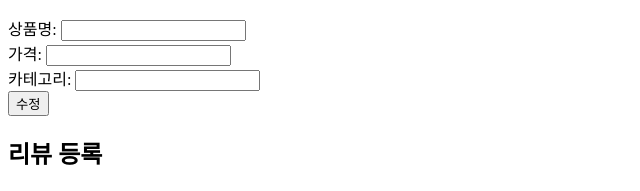
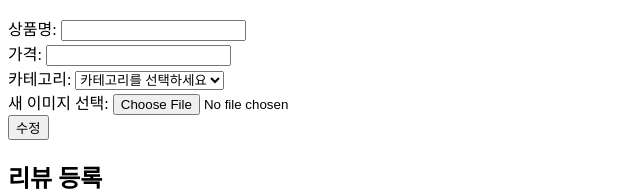
Before and after one commit to Betyani/TeamPj_vsc, a React (Create React App) app: page / in a window 1280 px wide. Shown: the part 345-536 px from the top of the page, without its empty margins (0-640 px from the left). Built offline with nearby package versions, Linux system fonts and the light colour scheme; no server answers.

Commit message:
이미지 수정 기능 추가

```diff
--- a/src/board/BoardModify.js
+++ b/src/board/BoardModify.js
@@ -49,7 +49,7 @@ export default function BoardModify({ id }) {
     //입력값 실시간 반영
     const handleChange = (e) => {
         const { name, value } = e.target;
-        setReview({ ...review, [name]: value }); //입력값만 덮어쓰기
+        setReview(prev => ({ ...prev, [name]: value })); //입력값만 덮어쓰기
     }
 
     return (
--- a/src/board/BoardRegister.js
+++ b/src/board/BoardRegister.js
@@ -29,7 +29,7 @@ export default function BoardRegister({ productId }) {
     //입력값 실시간 반영
     const handleChange = (e) => {
         const { name, value } = e.target;
-        setReview({ ...review, [name]: value });  //입력값만 덮어쓰기
+        setReview(prev => ({ ...prev, [name]: value }));  //입력값만 덮어쓰기
     }
 
     return (
--- a/src/product/ProductModify.js
+++ b/src/product/ProductModify.js
@@ -5,8 +5,12 @@ export default function ProductModify({ id }) {
     const [product, setProduct] = useState({
         name: "",
         price: "",
-        category: ""
+        category: "",
+        imageUrl: ""
     });
+
+    const [file, setFile] = useState(null);
+    const [previewUrl, setPreviewUrl] = useState("");
 
     //id값이 변할 때마다 실행
     useEffect(() => {
@@ -18,12 +22,7 @@ export default function ProductModify({ id }) {
                     {
                         params: { id }
                     });
-                setProduct({
-                    id: response.data.id,
-                    name: response.data.name,
-                    price: response.data.price,
-                    category: response.data.category
-                }); // id값을 추가하고 product에 저장
+                setProduct(response.data);
                 console.log("불러온 상품: ", response.data);
             } catch (error) {
                 console.log("실패", error);
@@ -35,24 +34,73 @@ export default function ProductModify({ id }) {
     }, [id]);
 
     const handleSubmit = async (e) => {
-        e.preventDefault(); //제출시 페이지 새로고침 방지
+        e.preventDefault(); //제출 시 페이지 새로고침 방지
+
+        let fileName = null;
+
+        if (file) {
+            const formData = new FormData();
+            formData.append("file", file);
+
+            try {
+                const fileUploadRespone = await axios.post("http://localhost:8080/cal/image/upload", formData);
+                fileName = fileUploadRespone.data.fileName;
+            } catch (error) {
+                console.error("업로드 실패", error);
+                return;
+            }
+
+        }
+
 
         try {
-            console.log("보낼 값:", product);
-            const response = await axios.post('http://localhost:8080/cal/product/modify', product);
-            setProduct({ name: "", price: "", category: "" });
+            const productWithImage = { ...product, imageUrl: fileName };
+            console.log("보낼 값:", productWithImage);
+            const response = await axios.post('http://localhost:8080/cal/product/modify', productWithImage);
+            setProduct({ name: "", price: "", category: "" }); //입력창 초기화
+            setFile(null);
+
+            if (previewUrl) {
+                URL.revokeObjectURL(previewUrl); // 이전 이미지 메모리 해제
+            }
+            setPreviewUrl("");
             console.log("등록 성공");
         } catch (error) {
             console.error('오류남: ', error);
-            alert("수정 실패");
+            alert("등록 실패");
         }
     };
 
     //입력값 실시간 반영
     const handleChange = (e) => {
         const { name, value } = e.target;
-        setProduct({ ...product, [name]: value }); //입력값만 덮어쓰기
+        setProduct(prev => ({ ...prev, [name]: value })); //입력값만 덮어쓰기
     }
+
+        const handleFileChange = (e) => {
+        const newFile = e.target.files[0];
+        if (!newFile) {
+            setFile(null);
+
+            if (previewUrl) {
+                URL.revokeObjectURL(previewUrl);
+                setPreviewUrl("");
+            }
+
+            return;
+        }
+        setFile(newFile);
+
+        if (previewUrl) {
+            URL.revokeObjectURL(previewUrl);
+        }
+
+        const newUrl = URL.createObjectURL(newFile);
+
+        setPreviewUrl(newUrl);
+
+    };
+
 
     return (
         <>
@@ -68,8 +116,35 @@ export default function ProductModify({ id }) {
                 </div>
                 <div>
                     <label>카테고리: </label>
-                    <input type="text" name="category" value={product.category} onChange={handleChange} required />
+                    <select id="categorySelect" name="category" value={product.category} onChange={handleChange}>
+                        <option value="">카테고리를 선택하세요</option>
+                        <option value="도시락/조리면">도시락/조리면</option>
+                        <option value="삼각김밥/김밥">삼각김밥/김밥</option>
+                        <option value="샌드위치/햄버거">샌드위치/햄버거</option>
+                        <option value="음료수/아이스크림">음료수/아이스크림</option>
+                        <option value="과자/디저트">과자/디저트</option>
+                        <option value="기타">기타</option>
+                    </select>
                 </div>
+            <div>
+                <label>새 이미지 선택: </label>
+                <input type="file" onChange={handleFileChange} />
+            </div>
+
+            <div>
+                {/* 새로 선택한 이미지 미리보기 또는 기존 이미지 */}
+                {previewUrl ? (
+                    <img src={previewUrl} alt="미리보기" width="200" />
+                ) : (
+                    product.imageUrl && (
+                        <img
+                            src={`http://localhost:8080/cal/image/load/${product.imageUrl}`}
+                            alt={product.name}
+                            width="200"
+                        />
+                    )
+                )}
+            </div>
                 <div>
                     <button type="submit">
                         수정
--- a/src/product/ProductRegister.js
+++ b/src/product/ProductRegister.js
@@ -55,7 +55,7 @@ export default function ProductRegister() {
     //입력값 실시간 반영
     const handleChange = (e) => {
         const { name, value } = e.target;
-        setProduct({ ...product, [name]: value });  //입력값만 덮어쓰기
+        setProduct(prev => ({ ...prev, [name]: value }));  //입력값만 덮어쓰기
     }
 
     const handleFileChange = (e) => {
```
Also changed, not shown: src/member/SignUp.js (added, +32 -0 lines).
